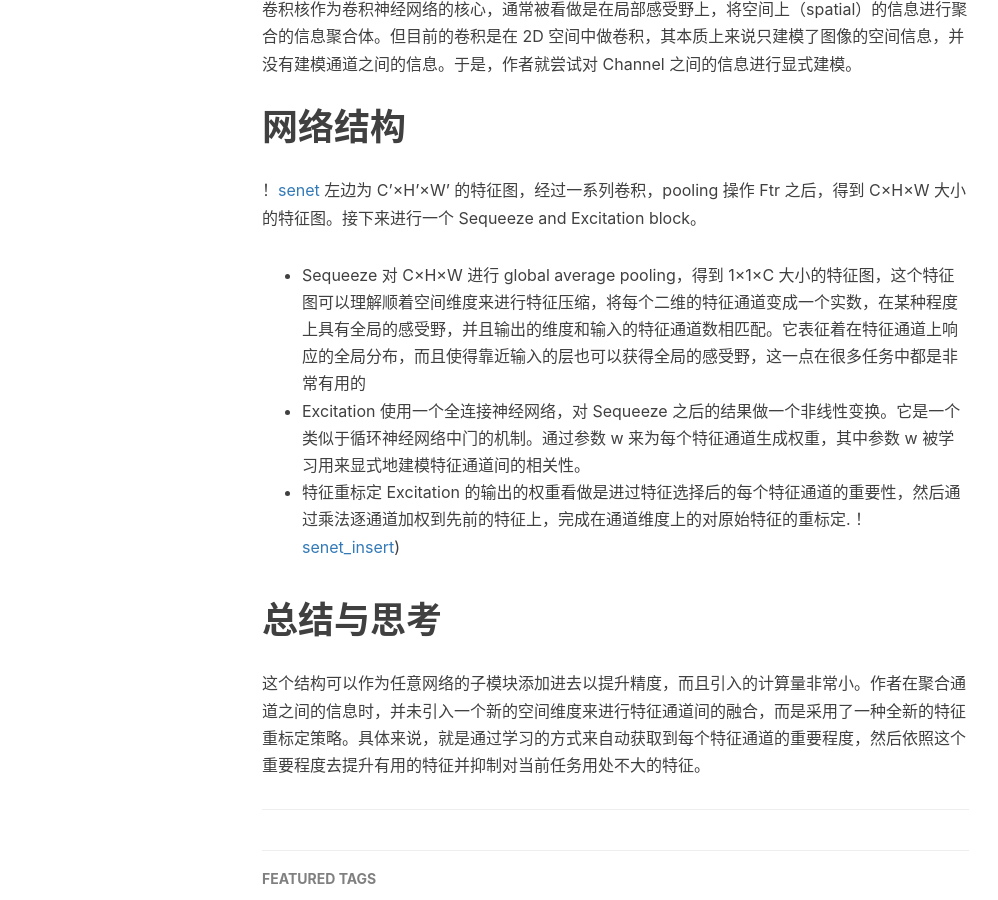
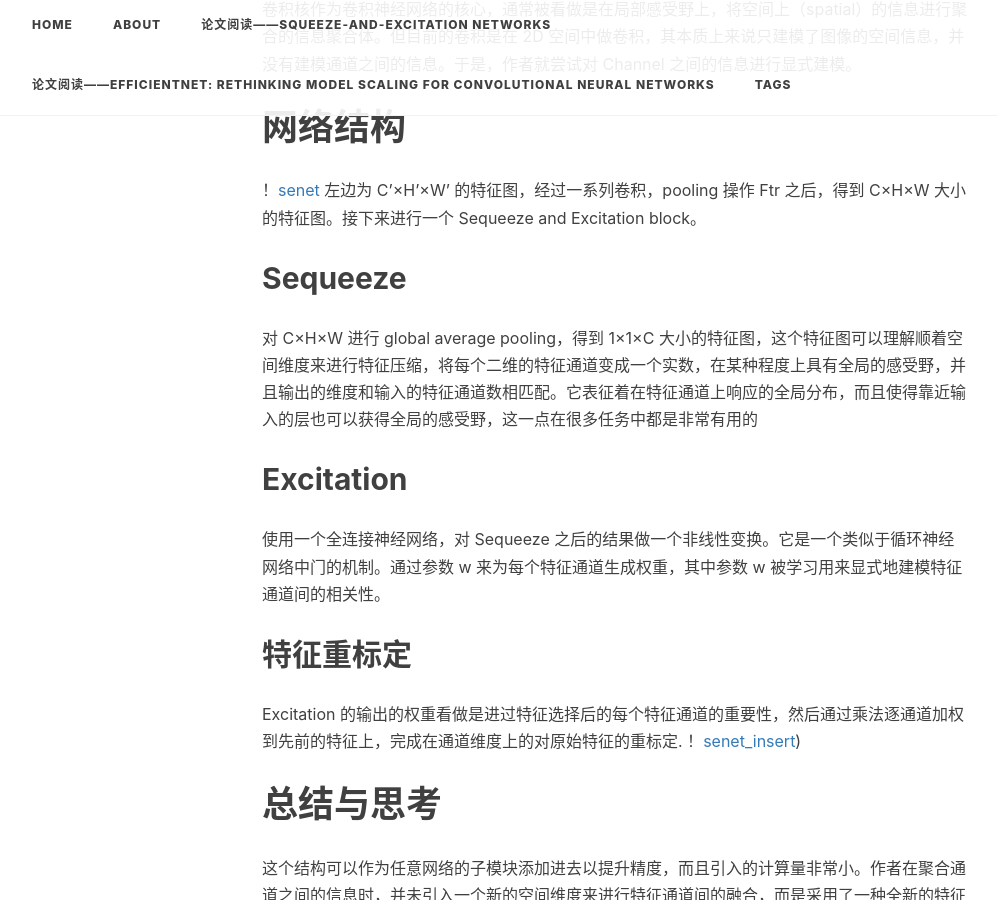
Before and after one commit to Fennyhhh/Fennyhhh.github.io, a Jekyll site: the page built from blog1.md, in a window 1280 px wide and 900 px high, scrolled down 960 px. Shown: the whole window, without its empty margins (3-1001 px from the left). Built offline with Jekyll 4.4.1, drawn with Linux system fonts in a browser that asks for light colours; nearby versions of some CDN libraries; comment, search, counter and statistics services are not loaded.

Commit message:
fenny blog

```diff
--- a/blog1.md
+++ b/blog1.md
@@ -20,11 +20,11 @@
 # 网络结构
 ！[senet](../img/senet.jpg)
 左边为 C'×H'×W' 的特征图，经过一系列卷积，pooling 操作 Ftr 之后，得到 C×H×W 大小的特征图。接下来进行一个 Sequeeze and Excitation block。
-* Sequeeze
+## Sequeeze
 对 C×H×W 进行 global average pooling，得到 1×1×C 大小的特征图，这个特征图可以理解顺着空间维度来进行特征压缩，将每个二维的特征通道变成一个实数，在某种程度上具有全局的感受野，并且输出的维度和输入的特征通道数相匹配。它表征着在特征通道上响应的全局分布，而且使得靠近输入的层也可以获得全局的感受野，这一点在很多任务中都是非常有用的
-* Excitation
+## Excitation
 使用一个全连接神经网络，对 Sequeeze 之后的结果做一个非线性变换。它是一个类似于循环神经网络中门的机制。通过参数 w 来为每个特征通道生成权重，其中参数 w 被学习用来显式地建模特征通道间的相关性。
-* 特征重标定
+## 特征重标定
 Excitation 的输出的权重看做是进过特征选择后的每个特征通道的重要性，然后通过乘法逐通道加权到先前的特征上，完成在通道维度上的对原始特征的重标定.
 ！[senet_insert](../img/senet_insert.jpg))
 
--- /dev/null
+++ b/blog2.md
@@ -0,0 +1,13 @@
+---
+layout:     post
+title:      "论文阅读——EfficientNet: Rethinking Model Scaling for Convolutional Neural Networks"
+subtitle:   " \"图像分类\""
+date:       2019-11-15 19:32:00
+author:     "Fenny"
+header-img: "img/post-bg-2015.jpg"
+tags:
+    - 论文阅读
+---
+
+# 文章标题
+EfficientNet: Rethinking Model Scaling for Convolutional Neural Networks
```
